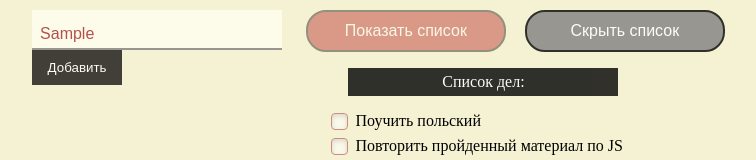
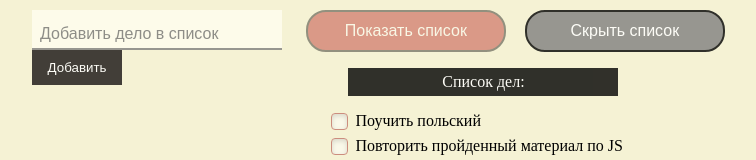
Before and after one commit to Alaksandar/TasksScheduler, a plain HTML site: page index.html in a window 1280 px wide. Both pictures are taken after typing "Sample" into the empty fields and a click on the input "Добавить". Shown: the top 160 px of the page, without its empty margins (170-926 px from the left). Drawn offline with Linux system fonts and the light colour scheme.

Commit message:
clean input after submit

```diff
--- a/assets/scripts/script.js
+++ b/assets/scripts/script.js
@@ -27,6 +27,7 @@ function showList(e) {
 }
 
 let formElem = document.querySelector("#formElem");
+let textInput = document.getElementById("textInput");
 
 formElem.onsubmit = (e) => {
     e.preventDefault();
@@ -38,4 +39,5 @@ formElem.onsubmit = (e) => {
     ul_list.append(created_li);
     let x = li_list.length;
     created_li.innerHTML = `<input type="checkbox" id=${x}><label for=${x}>${value.toList}</label>`;
+    textInput.value = "";
 };
--- a/index.html
+++ b/index.html
@@ -10,11 +10,6 @@
 
 <body>
 
-  <!--У вас имеется исходный код HTML и СSS вам необходимо сделать кнопки на этой странице кликабельными. Надо написать по сути JS код
-    для того, чтобы при нажатии на кнопку "Скрыть список" ваш список дел плавно сворачивался при условии, что он был открыт до этого, и кнопка
-    "Скрыть список" становилась неактивной, как кнопка "Показать список" в самом начале, а кнопка "Показать список" становится активной,
-    как была кнопка "Скрыть список". При нажатии на кнопку "Показать список" ваш список должен раскрываться при условии, что он был скрыт до этого.
-    Для решения этой задачи можно воспользоваться всеми рассмотренными примерами на прошлом занятии, как вспомогательный код-->
   <div class="wrapper">
     <div class="container">
 
@@ -22,7 +17,7 @@
       <div class="container__form">
         <div class="form-container">
           <form id="formElem" method="post" action="#">
-            <input type="text" name="toList" id="" placeholder="Добавить дело в список" value="">
+            <input type="text" name="toList" id="textInput" placeholder="Добавить дело в список" value="">
             <input type="submit" value="Добавить">
           </form>
         </div>
```
